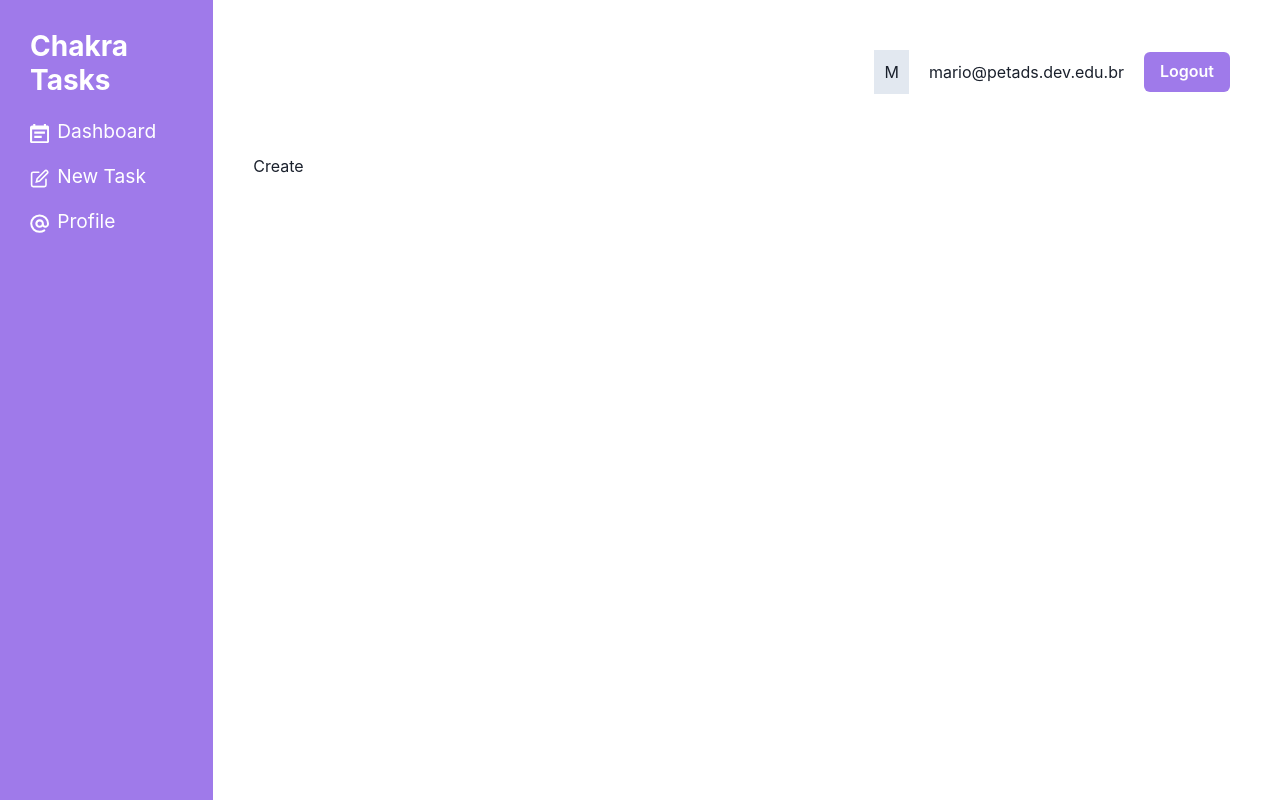
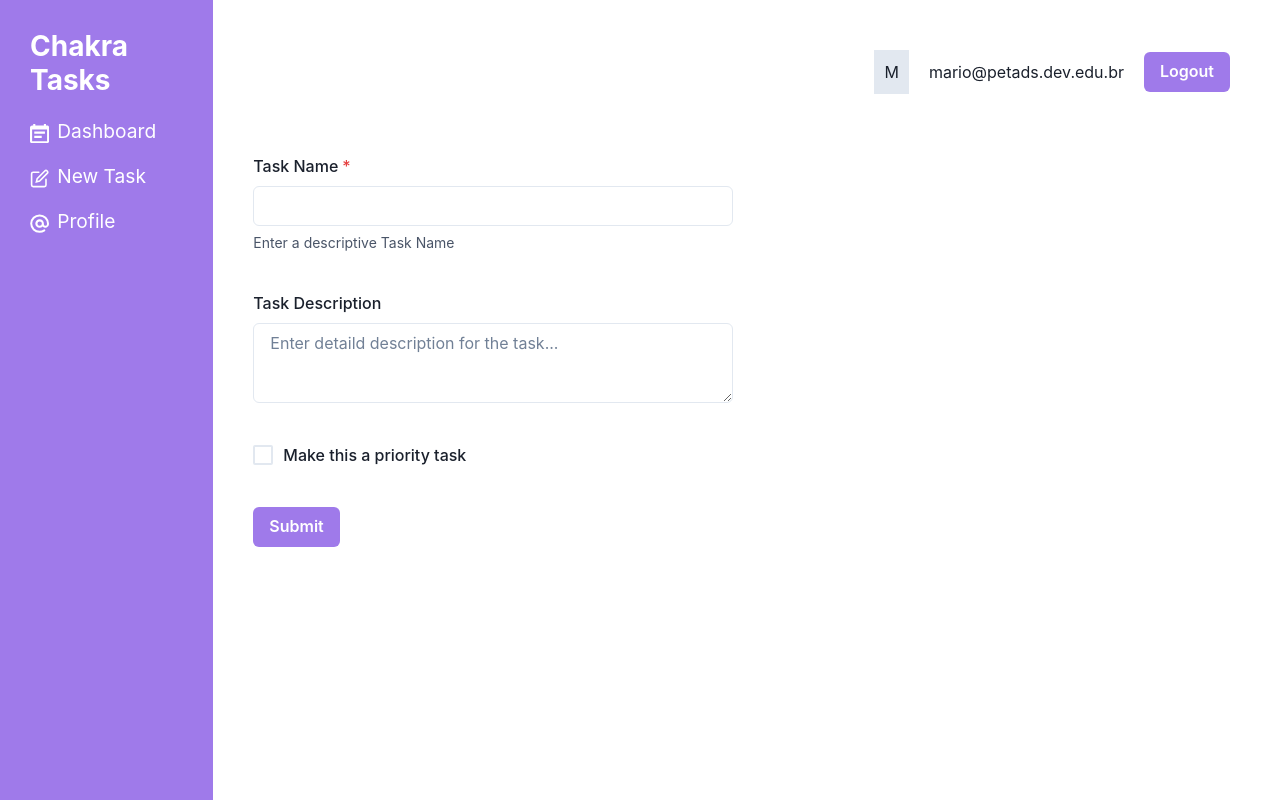
Before and after one commit to LVSigoli/Estdudando-Chakra-UI, a React (Vite) app: page /create in a window 1280 px wide. Built offline with nearby package versions, Linux system fonts and the light colour scheme.

Commit message:
feat: Create form component for registration of new tasks

```diff
--- a/src/App.jsx
+++ b/src/App.jsx
@@ -3,7 +3,7 @@ import { createBrowserRouter, createRoutesFromElements, Route, RouterProvider }
 // layouts and pages
 import RootLayout from "./layouts/RootLayout";
 import Dashboard, { taskLoader } from "./pages/Dashboard";
-import Create from "./pages/Create";
+import Create, { createAction } from "./pages/Create";
 import Profile from "./pages/Profile";
 
 // router and routes
@@ -11,7 +11,7 @@ const router = createBrowserRouter(
   createRoutesFromElements(
     <Route path="/" element={<RootLayout />}>
       <Route index element={<Dashboard />} loader={taskLoader} />
-      <Route path="create" element={<Create />} />
+      <Route path="create" element={<Create />} action={createAction} />
       <Route path="profile" element={<Profile />} />
     </Route>
   )
--- a/src/components/Navbar.jsx
+++ b/src/components/Navbar.jsx
@@ -1,6 +1,6 @@
 import { Box, Button, Flex, HStack, Heading, Spacer, Text } from "@chakra-ui/react";
 
-const btn_styles = {
+export const btn_styles = {
   bg: "purple.400",
   color: "white",
   ":hover": {
--- a/src/pages/Create.jsx
+++ b/src/pages/Create.jsx
@@ -1,5 +1,44 @@
+import { Box, Button, Checkbox, FormControl, FormHelperText, FormLabel, Input, Textarea } from "@chakra-ui/react";
+import { Form, redirect } from "react-router-dom";
+import { btn_styles } from "../components/Navbar";
+
 export default function Create() {
   return (
-    <div>Create</div>
-  )
+    <Box maxW="480px">
+      <Form method="post" action="/create">
+        <FormControl isRequired mb="40px">
+          <FormLabel>Task Name</FormLabel>
+          <Input type="text" name="title" />
+          <FormHelperText>Enter a descriptive Task Name</FormHelperText>
+        </FormControl>
+
+        <FormControl mb={"40px"}>
+          <FormLabel> Task Description</FormLabel>
+          <Textarea placeholder="Enter detaild description for the task..." name="description" />
+        </FormControl>
+
+        <FormControl display={"flex"} mb={"40px"} flexDir={"row"} alignItems={"center"}>
+          <Checkbox name="IsPriority" size="lg" />
+          <FormLabel mb={0} ml={"10px"}>
+            Make this a priority task
+          </FormLabel>
+        </FormControl>
+        <Button type="submit" sx={btn_styles}>
+          Submit
+        </Button>
+      </Form>
+    </Box>
+  );
 }
+
+export const createAction = async ({ request }) => {
+  const data = await request.formData();
+
+  const task = {
+    title: data.get("title"),
+    description: data.get("descriprion"),
+    isPriority: data.get("isPriority") == "",
+  };
+  console.log(task);
+  return redirect("/");
+};
```
